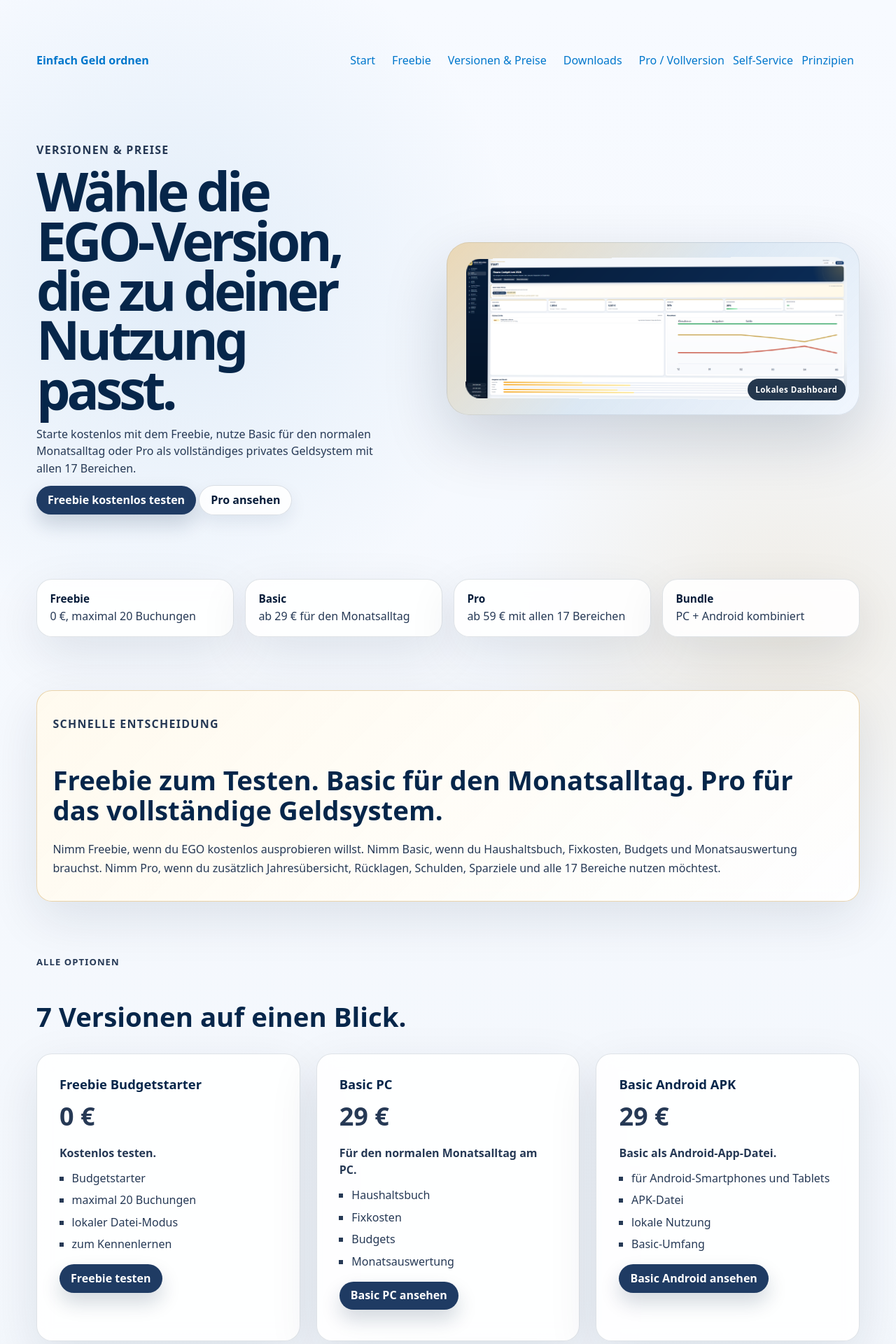
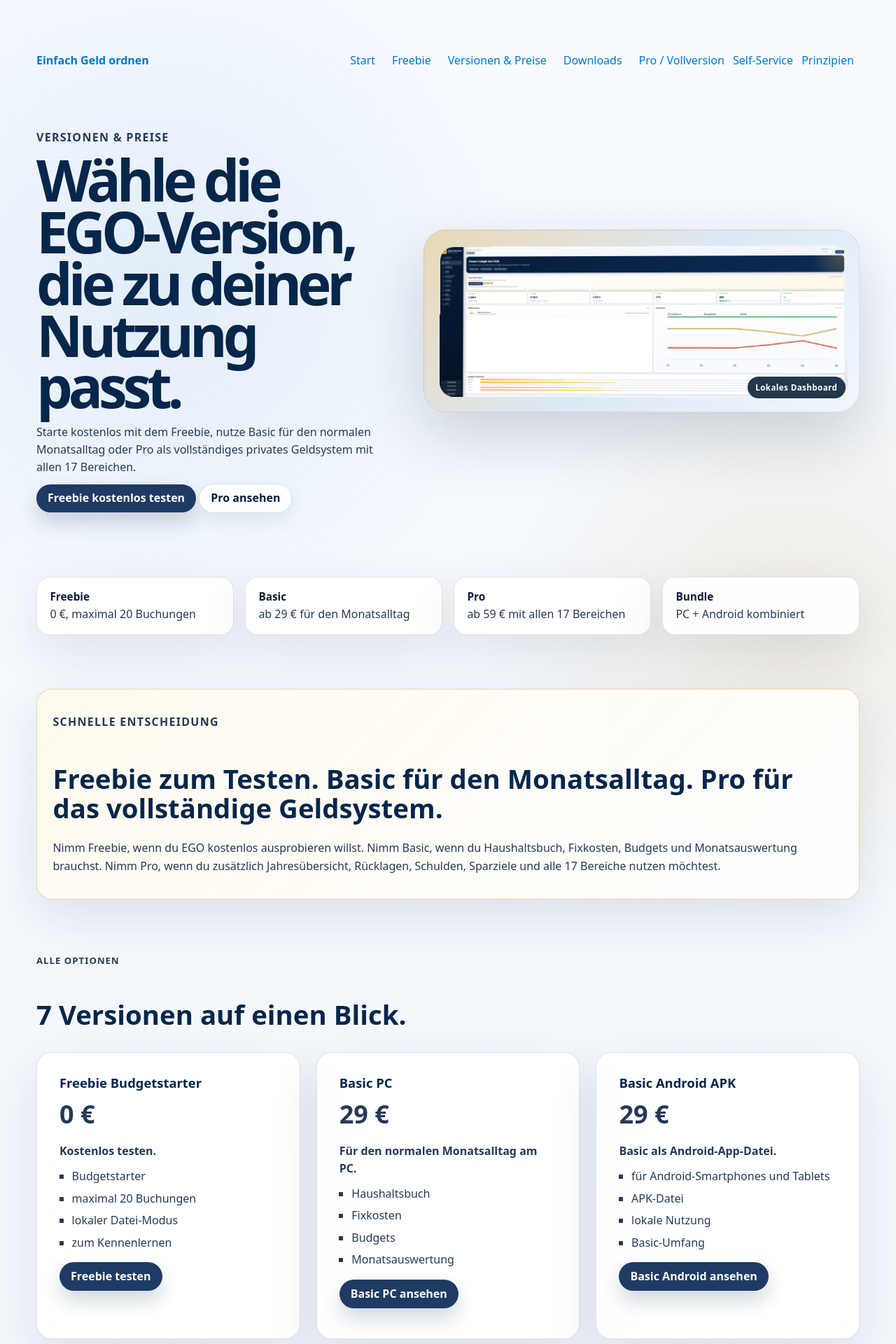
Before and after one commit to gluecklich-tools/einfach-geld-ordnen, a Jekyll site: the page built from seiten/versionen.md, in a window 1280 px wide. Shown: the top 1920 px of the page at 70% size. Built offline with Jekyll 4.4.1, drawn with Linux system fonts in a browser that asks for light colours.

Commit message:
Hero und Premium-Flächen weiter veredeln

```diff
--- a/assets/css/main.css
+++ b/assets/css/main.css
@@ -1206,3 +1206,115 @@
 }
 
 /* EGO_VISUAL_POLISH_V4_END */
+
+
+/* EGO_VISUAL_POLISH_V5_START */
+
+/* Brand/Nav kräftiger */
+header strong,
+.site-header strong,
+header .site-title,
+.site-header .site-title {
+  font-size: 1.05rem !important;
+  font-weight: 950 !important;
+  letter-spacing: -0.035em;
+}
+
+header nav a,
+.site-header nav a {
+  font-size: 0.92rem !important;
+}
+
+/* Hero kontrollierter, weniger zufälliger Zeilenbruch */
+.ego-hero {
+  padding-top: clamp(2.7rem, 4.6vw, 4.7rem) !important;
+  padding-bottom: clamp(3rem, 5vw, 5rem) !important;
+}
+
+.ego-hero h1 {
+  max-width: 720px !important;
+  font-size: clamp(4rem, 6.4vw, 7.2rem) !important;
+  line-height: 0.9 !important;
+  letter-spacing: -0.075em !important;
+}
+
+.ego-hero h1 br {
+  display: block;
+}
+
+.ego-hero > div:first-child {
+  z-index: 2;
+}
+
+.ego-hero .hero-image {
+  width: min(100%, 680px) !important;
+  padding: 1.45rem !important;
+  transform: translateY(0.5rem);
+}
+
+.ego-hero .hero-image img {
+  transform: perspective(1300px) rotateY(-3deg) rotateX(1deg) scale(1.015) !important;
+}
+
+/* Trust-Strip näher an Hero, kräftiger */
+.ego-trust-strip {
+  gap: 1rem !important;
+}
+
+.ego-trust-strip div {
+  border-radius: 1.15rem !important;
+  background: rgba(255,255,255,0.92) !important;
+}
+
+/* Premium-Karten mehr Kontrast */
+.ego-premium-card {
+  background:
+    linear-gradient(145deg, rgba(255,255,255,0.98), rgba(232,242,252,0.92)) !important;
+  border-top: 3px solid rgba(10, 56, 103, 0.28) !important;
+}
+
+.ego-premium-card strong {
+  color: rgba(10, 56, 103, 0.46) !important;
+}
+
+/* EGO-Seite im Cloud-Vergleich stärker hervorheben */
+.ego-local-cloud-card.ego-win {
+  border-color: rgba(196, 143, 45, 0.68) !important;
+  background:
+    linear-gradient(145deg, rgba(255,248,230,0.98), rgba(255,255,255,0.96)) !important;
+}
+
+/* Preise ruhiger ausrichten */
+.pricing-grid-home {
+  gap: 1.35rem !important;
+}
+
+.pricing-grid-home .pricing-card {
+  box-shadow: 0 28px 75px rgba(8, 27, 54, 0.10) !important;
+}
+
+/* Screenshot-Bereich noch etwas größer */
+.screenshot-card {
+  box-shadow: 0 30px 80px rgba(8, 27, 54, 0.11) !important;
+}
+
+.screenshot-card img {
+  min-height: 250px;
+}
+
+/* Mobile */
+@media (max-width: 850px) {
+  .ego-hero h1 {
+    font-size: clamp(3.1rem, 13vw, 4.8rem) !important;
+  }
+
+  .ego-hero .hero-image {
+    transform: none;
+  }
+
+  .screenshot-card img {
+    min-height: auto;
+  }
+}
+
+/* EGO_VISUAL_POLISH_V5_END */
```
Also changed, not shown: index.md (+1 -1 lines).
